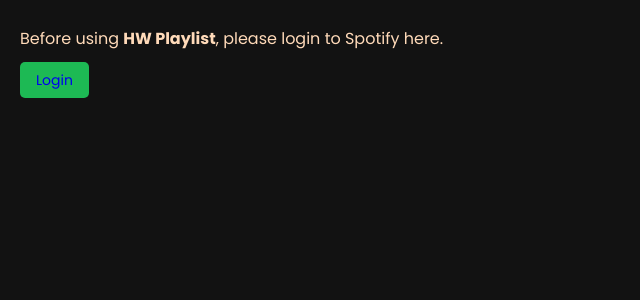
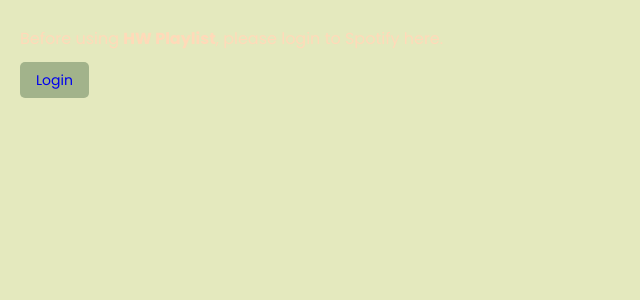
Before and after one commit to Shabrinabrina/playlist1, a React (Create React App) app: page / in a window 1280 px wide. Shown: the top 300 px of the page, without its empty margins (0-640 px from the left). Built offline with nearby package versions, Linux system fonts and the light colour scheme.

Commit message:
HW: 5_1 flexbox and grid layout

```diff
--- a/package.json
+++ b/package.json
@@ -37,5 +37,9 @@
       "last 1 firefox version",
       "last 1 safari version"
     ]
+  },
+  "devDependencies": {
+    "eslint": "^8.13.0",
+    "eslint-plugin-react": "^7.29.4"
   }
 }
--- a/src/App.css
+++ b/src/App.css
@@ -1,6 +1,6 @@
 @import url("https://fonts.googleapis.com/css2?family=Poppins:ital,wght@0,100;0,200;0,300;0,400;0,500;0,600;0,700;0,800;0,900;1,100;1,200;1,300;1,400;1,500;1,600;1,700;1,800;1,900&display=swap");
 body {
-  background-color: #121212;
+  background-color: #E4E9BE;
   padding: 10px 20px 20px;
   font-family: "Poppins", sans-serif;
 }
@@ -23,7 +23,7 @@
   border: 1px solid #575757;
   padding: 8px 16px;
   font-size: 14px;
-  background-color: #333;
+  background-color: #fff;
 }
 
 /* Button */
@@ -37,7 +37,7 @@
 }
 
 .btn-primary {
-  background-color: #1db954;
+  background-color: #A2B38B;
 }
 
 .btn-secondary {
@@ -47,7 +47,7 @@
 }
 
 .btn-text {
-  color: #b5b5b5;
+  color: #A2B38B;
   background-color: transparent;
   padding: 0;
   margin: 12px 0;
--- a/src/components/NavigationBar/index.js
+++ b/src/components/NavigationBar/index.js
@@ -1,6 +1,6 @@
-import React from "react";
-import { useDispatch } from "react-redux";
-import { logout } from "../../utils/authSlice";
+import React from 'react';
+import { useDispatch } from 'react-redux';
+import { logout } from '../../utils/authSlice';
 
 export default function NavigationBar() {
   const dispatch = useDispatch();
--- a/src/pages/CreatePlaylist/index.js
+++ b/src/pages/CreatePlaylist/index.js
@@ -1,7 +1,7 @@
 import React, { useEffect, useState } from 'react';
 import Track from '../../components/Track';
 import SearchBar from '../../components/SearchBar';
-import FormPlaylist from '../../components/FromPlaylist'
+import FormPlaylist from '../../components/FromPlaylist';
 import NavigationBar from '../../components/NavigationBar';
 
 export default function CreatePlaylist() {
```
Also changed, not shown: .eslintrc.json (added), 1 other file (tests, documents, lock files or other folders).
